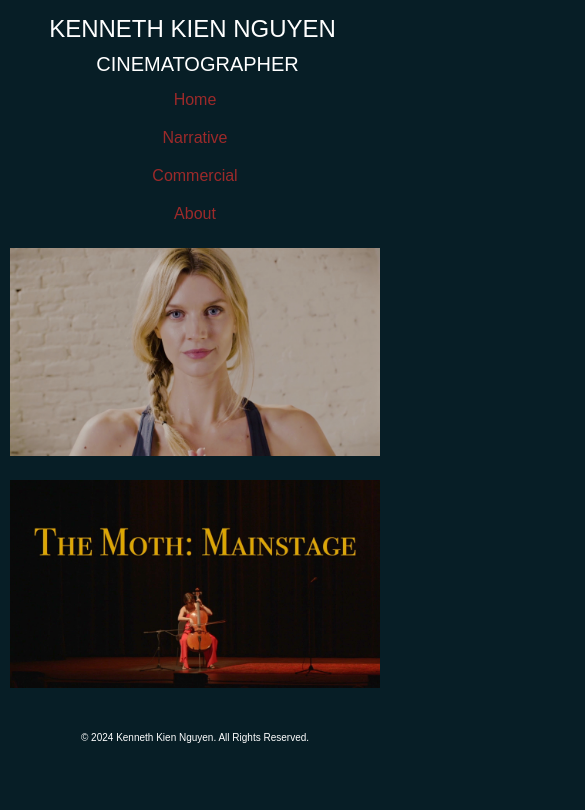
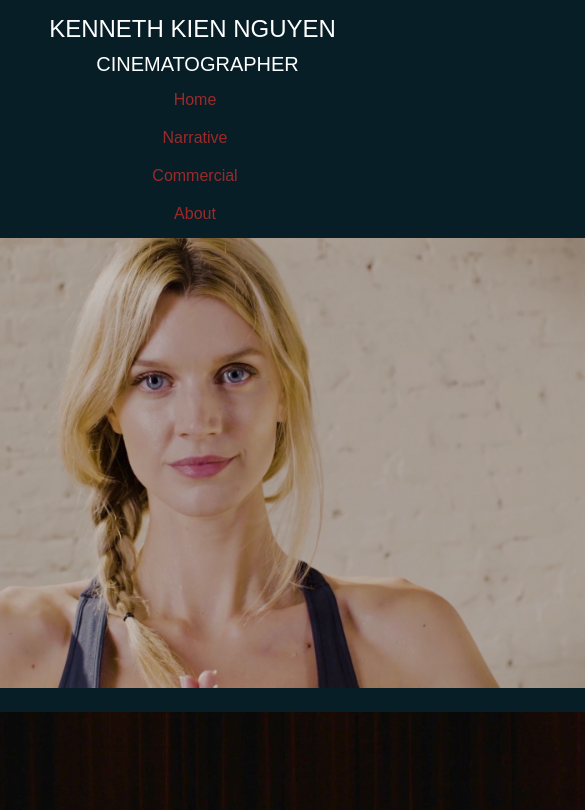
Before and after one commit to KennethNguyen20/film-portfolio, a React (Create React App) app: page /commercial in a window 390 px wide. Shown: the top 810 px of the page, 585 px wide, since content can reach past the window. Built offline with nearby package versions, Linux system fonts and the light colour scheme.

Commit message:
Fixed responsive bugs

```diff
--- a/src/components/CommercialPage.js
+++ b/src/components/CommercialPage.js
@@ -9,7 +9,6 @@ function CommercialPage() {
     flexDirection: 'column',
     alignItems: 'center',
     gap: '20px',
-    padding: '10px',
   };
 
   const rowStyle = {
@@ -21,59 +20,26 @@ function CommercialPage() {
   const imageStyle = {
     width: '800px', // Set a fixed width for larger images
     height: 'auto',
-    maxWidth: '100%', // Make images responsive
-  };
-
-  const imageTitleStyle = {
-    position: 'absolute',
-    bottom: '10px',
-    left: '10px',
-    color: '#fff',
-    backgroundColor: 'rgba(0, 0, 0, 0.5)',
-    padding: '5px',
-    borderRadius: '3px',
-    fontSize: '20px',
   };
 
   return (
     <div style={containerStyle}>
       <div style={rowStyle}>
-        <Link to="/jetsweat" className="image-link" style={{ position: 'relative' }}>
-          <div className="image-overlay-container" style={{ position: 'relative' }}>
+        <Link to="/jetsweat" className="image-link">
+          <div className="image-overlay-container">
             <img src={JetsweatPhoto} alt="Jetsweat" style={imageStyle} />
-            <div className="image-title" style={imageTitleStyle}>Jetsweat</div>
+            <div className="image-title">Jetsweat</div>
           </div>
         </Link>
       </div>
       <div style={rowStyle}>
-        <Link to="/themoth" className="image-link" style={{ position: 'relative' }}>
-          <div className="image-overlay-container" style={{ position: 'relative' }}>
+        <Link to="/themoth" className="image-link">
+          <div className="image-overlay-container">
             <img src={MothPhoto} alt="The Moth" style={imageStyle} />
-            <div className="image-title" style={imageTitleStyle}>The Moth</div>
+            <div className="image-title">The Moth</div>
           </div>
         </Link>
       </div>
-
-      {/* Responsive CSS */}
-      <style>
-        {`
-          @media screen and (max-width: 767px) {
-            .image-overlay-container img {
-              width: 100%; /* Make images responsive */
-              max-width: 400px; /* Limit maximum width */
-            }
-
-            .image-title {
-              font-size: 16px; /* Adjust font size for smaller screens */
-              padding: 3px;
-            }
-
-            .image-link {
-              display: block; /* Ensure links are block-level for better clickability */
-            }
-          }
-        `}
-      </style>
     </div>
   );
 }
--- a/src/components/ISeeYouPage.js
+++ b/src/components/ISeeYouPage.js
@@ -23,12 +23,12 @@ function ISeeYouPage() {
   ];
 
   return (
-    <div className="i-see-you-page">
+    <div>
       <VideoLinkPageTemplate title={title} description={description} videoSrc={videoSrc} />
 
-      <div className="credits-section">
+      <div style={{ marginTop: '20px', fontFamily: 'Futura', textAlign: 'center', color: 'white' }}>
         <h3>CREDITS</h3>
-        <div className="credits-container">
+        <div style={{ maxWidth: '800px', margin: '0 auto', fontSize: '18px' }}>
           {credits.map((credit, index) => (
             <div key={index} style={{ display: 'flex', justifyContent: 'space-between', margin: '10px 0' }}>
               <div style={{ textAlign: 'left', flex: '1' }}>{credit.role}</div>
@@ -37,7 +37,7 @@ function ISeeYouPage() {
           ))}
         </div>
         <h3>KEY CAST</h3>
-        <div className="keycast-container">
+        <div style={{ maxWidth: '800px', margin: '0 auto', fontSize: '18px' }}>
           {keycast.map((cast, index) => (
             <div key={index} style={{ display: 'flex', justifyContent: 'space-between', margin: '10px 0' }}>
               <div style={{ textAlign: 'left', flex: '1' }}>{cast.role}</div>
@@ -50,32 +50,16 @@ function ISeeYouPage() {
       {/* Media query for smaller devices */}
       <style>
         {`
-          .i-see-you-page {
-            color: white; /* Ensure text is white */
-            font-family: 'Futura', sans-serif; /* Ensure consistent font */
-            padding: 0; /* Default padding for larger screens */
-          }
-
-          .credits-container,
-          .keycast-container {
-            max-width: 800px; /* Ensure content doesn't stretch too wide on larger screens */
-            margin: 0 auto; /* Center the container */
-          }
-
           @media screen and (max-width: 767px) {
-            .i-see-you-page {
-              padding: 0 10px; /* Add padding to sides for smaller devices */
+            iframe {
+              width: 95%; /* Make the video fill the width of the container */
+              height: 300px;
             }
-
-            iframe {
-              width: 100%; /* Make the video fill the width of the container */
-              height: 500px; /* Adjust height to avoid squishing */
+            .row {
+              display: block; /* Stack items vertically on smaller devices */
             }
-
-            .credits-container,
-            .keycast-container {
-              font-size: 16px; /* Adjust font size for credits and key cast */
-              padding: 0 10px; /* Add padding to sides */
+            .row img {
+              width: 100%;
             }
           }
         `}
```
